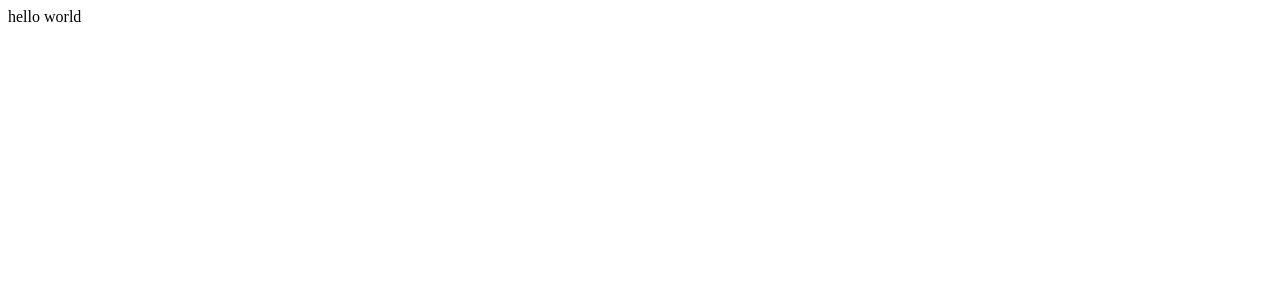
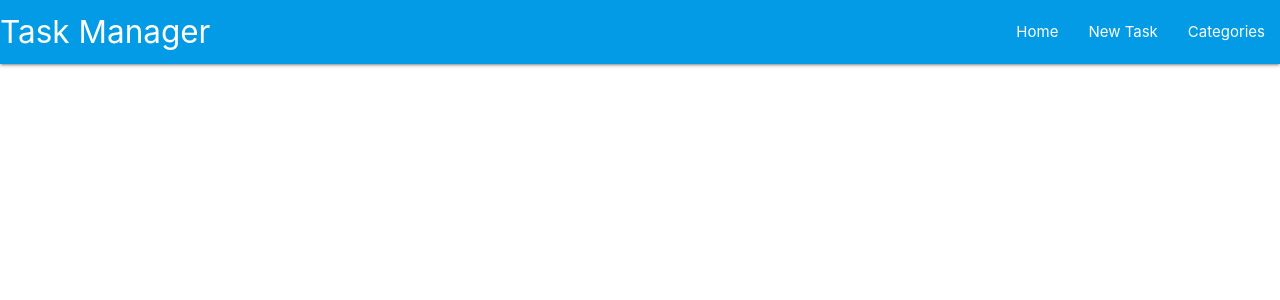
Before and after one commit to Tonywilson1211/task-manager, a Flask app: page / in a window 1280 px wide. Before the commit the part shown is almost empty. Shown: the top 300 px of the page. Run offline with Flask 2, Linux system fonts and the light colour scheme.

Commit message:
file structure

```diff
--- /dev/null
+++ b/taskmanager/static/js/script.js
@@ -0,0 +1,11 @@
+document.addEventListener('DOMContentLoaded', function () {
+    // sidenav initialisation
+    var elems = document.querySelectorAll('.sidenav');
+    var instances = M.Sidenav.init(elems, options);
+});
+
+// Or with jQuery
+
+// $(document).ready(function () {
+//     $('.sidenav').sidenav();
+// });
--- a/taskmanager/templates/base.html
+++ b/taskmanager/templates/base.html
@@ -5,11 +5,40 @@
     <meta charset="UTF-8">
     <meta http-equiv="X-UA-Compatible" content="IE=edge">
     <meta name="viewport" content="width=device-width, initial-scale=1.0">
+    <!-- Compiled and minified CSS -->
+    <link rel="stylesheet" href="https://cdnjs.cloudflare.com/ajax/libs/materialize/1.0.0/css/materialize.min.css"
+        type="text/css">
+    <link rel="stylesheet" href="{{url_for('static', filename='css/style.css')}}" type="text/css">
+
     <title>Task Manager</title>
 </head>
 
 <body>
-    hello world
+    <header>
+        <nav class="light-blue darken-1">
+            <div class="nav-wrapper">
+                <a href="#!" class="brand-logo">Task Manager</a>
+                <a href="#" data-target="mobile-demo" class="sidenav-trigger"><i class="material-icons">menu</i></a>
+                <ul class="right hide-on-med-and-down">
+                    <li><a href="{{url_for('home')}}">Home</a></li>
+                    <li><a href="">New Task</a></li>
+                    <li><a href="">Categories</a></li>
+
+                </ul>
+            </div>
+        </nav>
+        <!--mobile sidenav-->
+        <ul class="sidenav" id="mobile-demo">
+            <li><a href="{{url_for('home')}}">Home</a></li>
+            <li><a href="">New Task</a></li>
+            <li><a href="">Categories</a></li>
+        </ul>
+    </header>
+
+
+    <!-- Compiled and minified JavaScript -->
+    <script src="https://cdnjs.cloudflare.com/ajax/libs/materialize/1.0.0/js/materialize.min.js"></script>
+    <script src="{{url_for('static', filename='js/script.js')}}"></script>
 
 </body>
 
```
Also changed, not shown: taskmanager/static/css/style.css (added).
